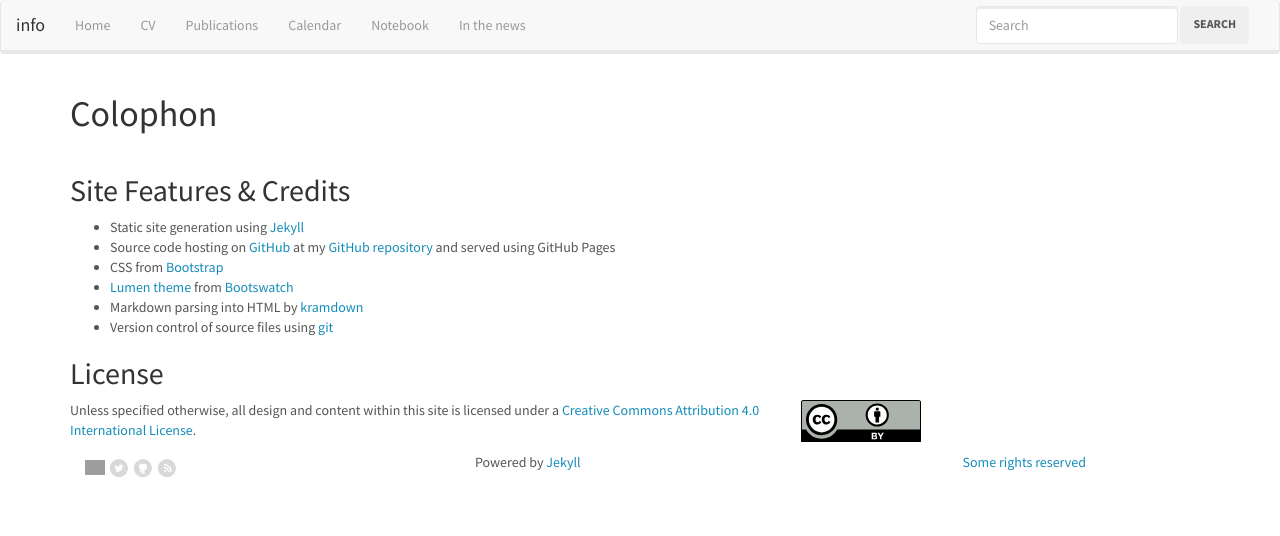
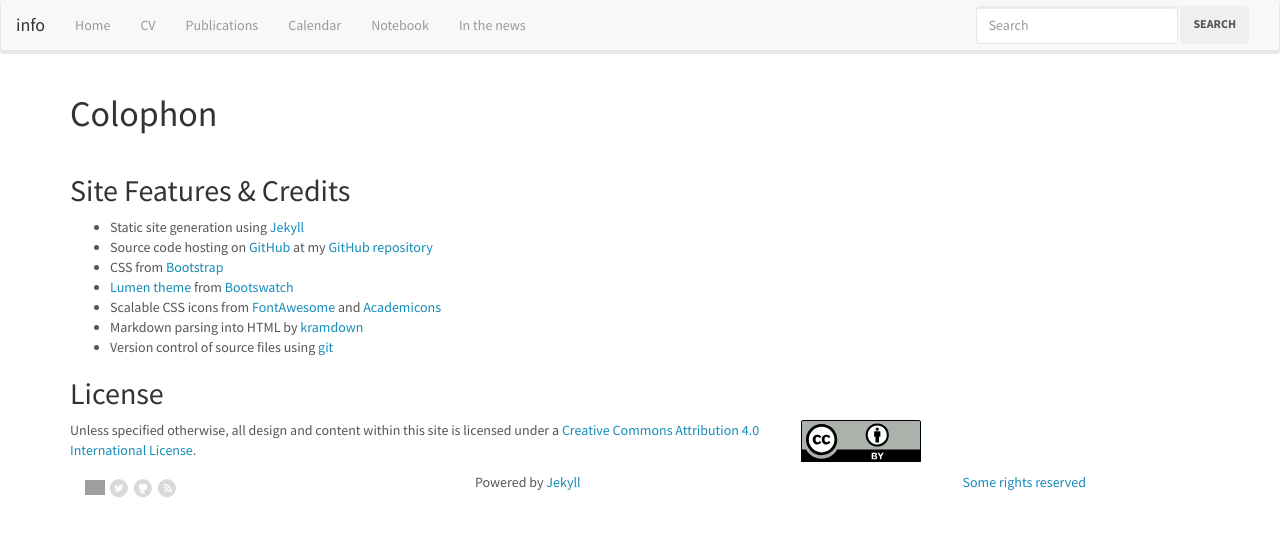
Before and after one commit to devinberg/devinberg.com, a Jekyll site: the page built from info.md, in a window 1280 px wide. Shown: the top 536 px of the page. Built offline with Jekyll 4.4.1, drawn with Linux system fonts in a browser that asks for light colours; nearby versions of some CDN libraries; comment, search, counter and statistics services are not loaded; grey boxes are pictures that could not be loaded.

Commit message:
Revert "no 3rd party plugins on gh-pages"
This reverts commit 6becbc6fb13853970ab90ee39071ff465fe5c754.

```diff
--- a/info.md
+++ b/info.md
@@ -9,9 +9,10 @@
 -----------------------
 
 * Static site generation using [Jekyll][]
-* Source code hosting on [GitHub][] at my [GitHub repository](https://github.com/devinberg/devinberg.com) and served using GitHub Pages
+* Source code hosting on [GitHub][] at my [GitHub repository](https://github.com/devinberg/devinberg.com)
 * CSS from [Bootstrap](http://getbootstrap.com/)
 * [Lumen theme](http://bootswatch.com/lumen/) from [Bootswatch](http://bootswatch.com/)
+* Scalable CSS icons from [FontAwesome](http://fortawesome.github.io/Font-Awesome/) and [Academicons](https://jpswalsh.github.io/academicons/)
 * Markdown parsing into HTML by [kramdown](http://kramdown.gettalong.org)
 * Version control of source files using [git](https://git-scm.com)
 
```
